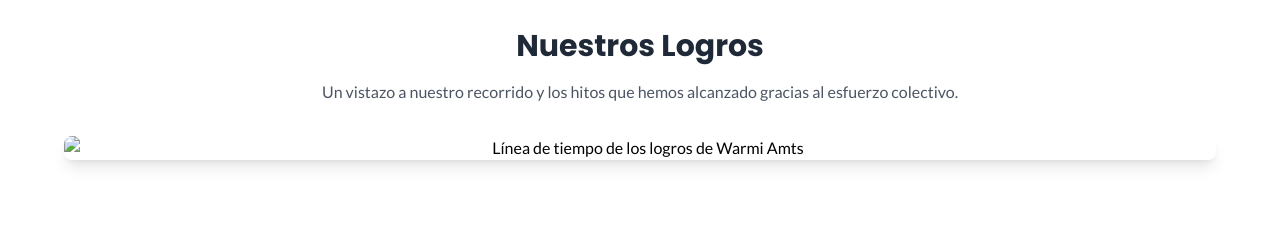
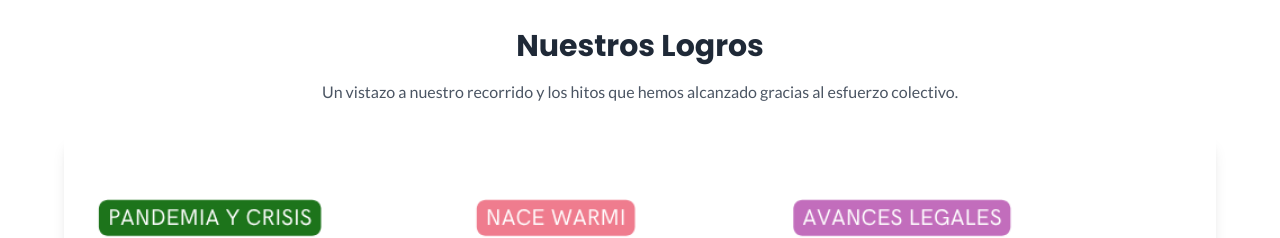
Before and after one commit to jhojardo/warmiamts.github.io, a plain HTML site: page sobre.html in a window 1280 px wide. Shown: the part 1400-1638 px from the top of the page. Drawn offline with nearby package versions, Linux system fonts and the light colour scheme.

Commit message:
Update sobre.html

```diff
--- a/sobre.html
+++ b/sobre.html
@@ -85,7 +85,7 @@ Nuestro compromiso es construir un futuro justo, digno e inclusivo para todas la
             <div class="container mx-auto px-6 text-center">
                 <h2 class="text-3xl font-bold text-gray-800 mb-4">Nuestros Logros</h2>
                 <p class="text-gray-600 mb-8 max-w-3xl mx-auto">Un vistazo a nuestro recorrido y los hitos que hemos alcanzado gracias al esfuerzo colectivo.</p>
-                <img src="images/placeholder-linea-tiempo.png" alt="Línea de tiempo de los logros de Warmi Amts" class="w-full max-w-6xl mx-auto rounded-lg shadow-lg">
+                <img src="images/Gráfico de Línea de Tiempo Timeline Multicolor.png" alt="Línea de tiempo de los logros de Warmi Amts" class="w-full max-w-6xl mx-auto rounded-lg shadow-lg">
             </div>
         </section>
 
```
